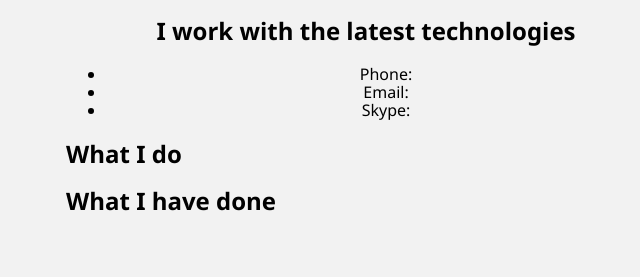
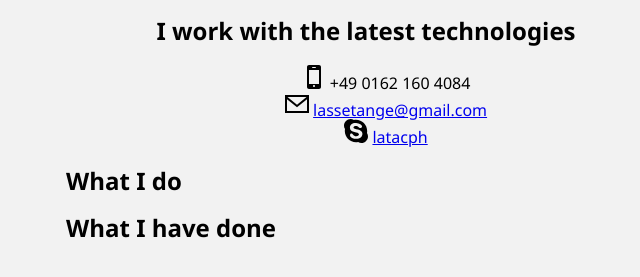
Before and after one commit to lassegit/simple.cv, a website: page assets/index.html in a window 1280 px wide. Shown: the part 111-388 px from the top of the page, without its empty margins (274-914 px from the left). Drawn offline with Linux system fonts and the light colour scheme.

Commit message:
More markup

```diff
--- a/assets/index.html
+++ b/assets/index.html
@@ -12,10 +12,19 @@
       <img src="images/me.png" alt="Lasse T."/>
       <h1>Lasse T.</h1>
       <h2>I work with the latest technologies</h2>
-      <ul>
-        <li>Phone:</li>
-        <li>Email:</li>
-        <li>Skype:</li>
+      <ul class="user-contact">
+        <li>
+          <svg xmlns="http://www.w3.org/2000/svg" width="24" height="24" viewBox="0 0 24 24"><path d="M19 2c0-1.104-.896-2-2-2h-10c-1.104 0-2 .896-2 2v20c0 1.104.896 2 2 2h10c1.104 0 2-.896 2-2v-20zm-8.5 0h3c.276 0 .5.224.5.5s-.224.5-.5.5h-3c-.276 0-.5-.224-.5-.5s.224-.5.5-.5zm1.5 20c-.553 0-1-.448-1-1s.447-1 1-1c.552 0 .999.448.999 1s-.447 1-.999 1zm5-3h-10v-14.024h10v14.024z"/></svg>
+          +49 0162 160 4084
+        </li>
+        <li>
+          <svg xmlns="http://www.w3.org/2000/svg" width="24" height="24" viewBox="0 0 24 24"><path d="M0 3v18h24v-18h-24zm21.518 2l-9.518 7.713-9.518-7.713h19.036zm-19.518 14v-11.817l10 8.104 10-8.104v11.817h-20z"/></svg>
+          <a href="mailto:lassetange@gmail.com">lassetange@gmail.com</a>
+        </li>
+        <li>
+          <svg xmlns="http://www.w3.org/2000/svg" width="24" height="24" viewBox="0 0 24 24"><path d="M22.987 13.966c1.357-7.765-5.416-14.412-13.052-12.979-5.821-3.561-12.503 3.226-8.935 9.029-1.387 7.747 5.384 14.48 13.083 13.01 5.832 3.536 12.493-3.26 8.904-9.06zm-10.603 5.891c-3.181 0-6.378-1.448-6.362-3.941.005-.752.564-1.442 1.309-1.442 1.873 0 1.855 2.795 4.837 2.795 2.093 0 2.807-1.146 2.807-1.944 0-2.886-9.043-1.117-9.043-6.543 0-2.938 2.402-4.962 6.179-4.741 3.602.213 5.713 1.803 5.917 3.289.101.971-.542 1.727-1.659 1.727-1.628 0-1.795-2.181-4.6-2.181-1.266 0-2.334.528-2.334 1.674 0 2.395 8.99 1.005 8.99 6.276-.001 3.039-2.423 5.031-6.041 5.031z"/></svg>
+          <a href="skype:+latacph?add">latacph</a>
+        </li>
       </ul>
     </div>
 
--- a/assets/style.css
+++ b/assets/style.css
@@ -16,3 +16,10 @@ body {
 .user-info img {
   border-radius: 50%;
 }
+
+.user-contact {
+  list-style: none;
+}
+
+.user-contact li {
+}
```
Also changed, not shown: index.html (+13 -4 lines).
